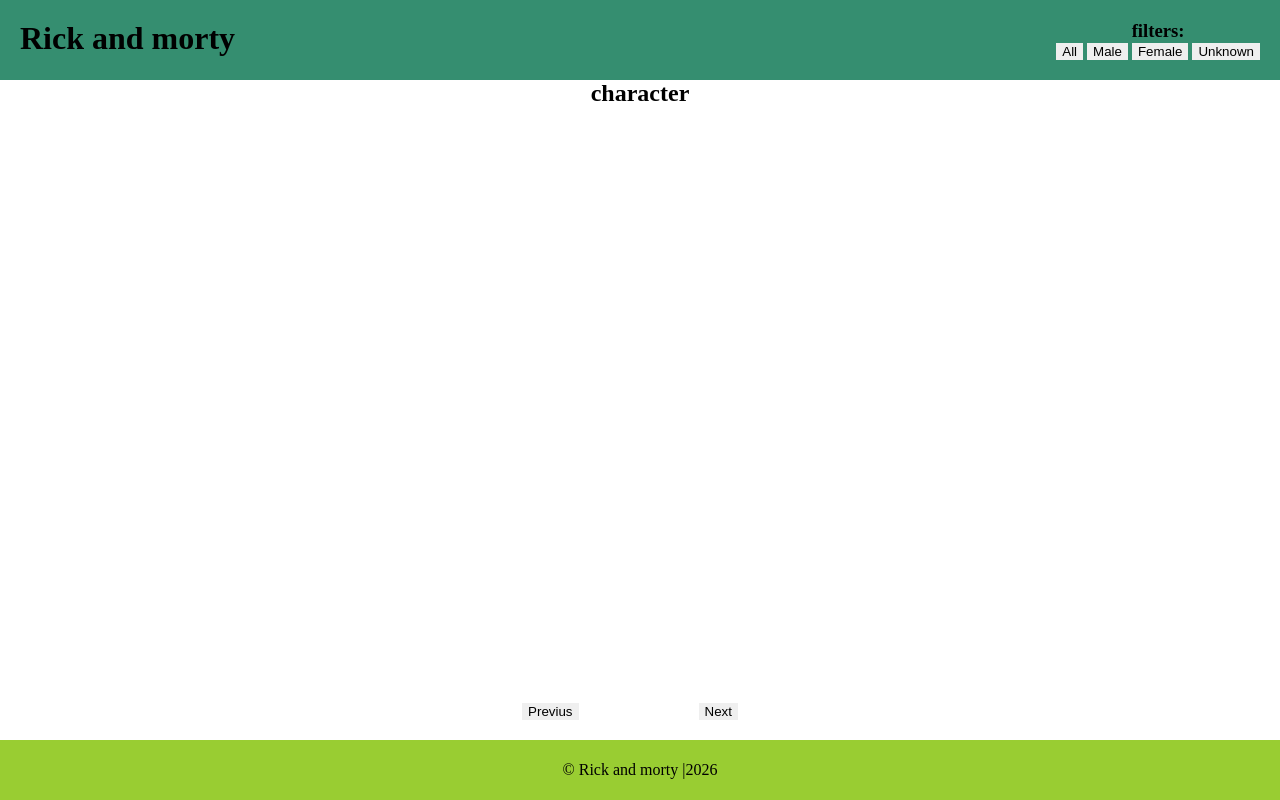
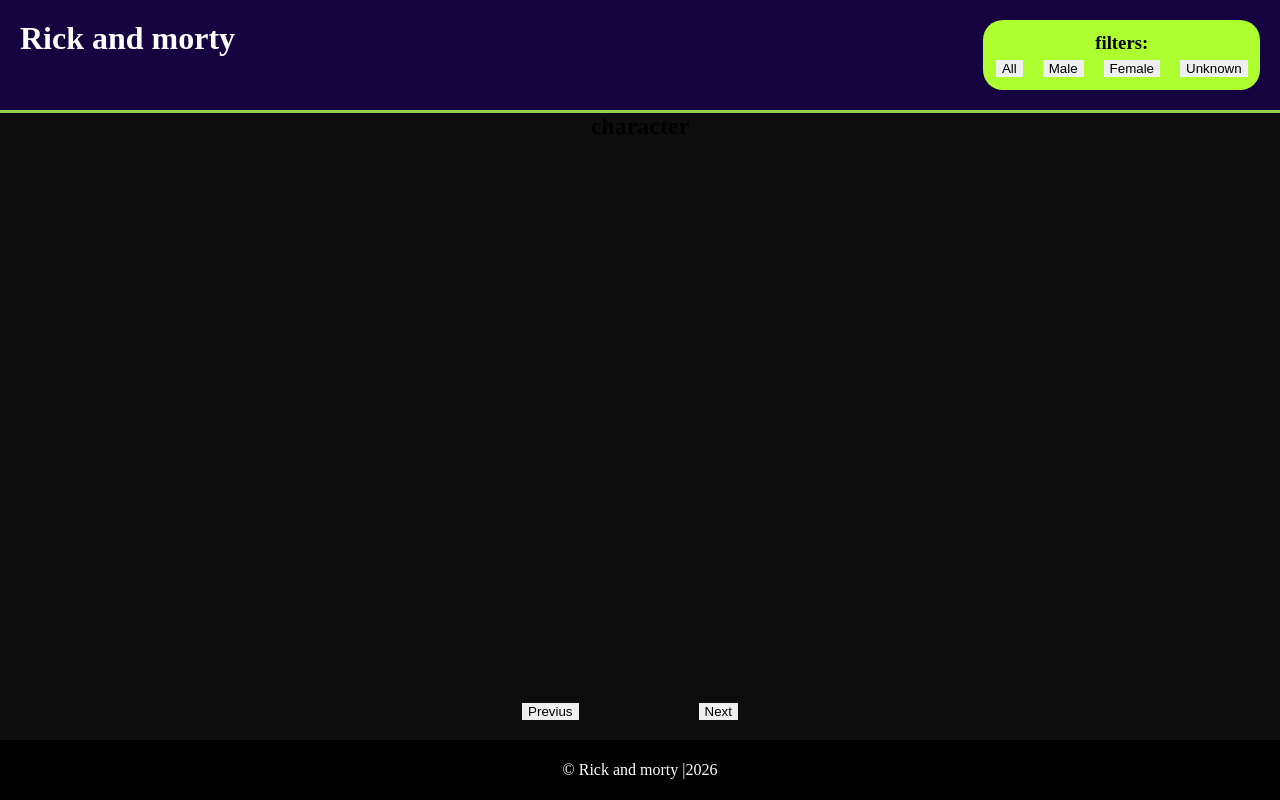
Before and after one commit to Alexandra009mm/Web_side_rick_and_morty, a plain HTML site: page index.html in a window 1280 px wide. Drawn offline with nearby package versions, Linux system fonts and the light colour scheme; no server answers.

Commit message:
version.0.4

```diff
--- a/assets/css/style.css
+++ b/assets/css/style.css
@@ -34,8 +34,25 @@
   justify-content: space-between;
   text-align: center;
   padding: 20px;
-  background-color: rgb(53, 142, 112);
+  background-color: #160440;
   flex-shrink: 0;
+  color: white;
+  border-bottom: solid 3px #97CE4C;
+}
+
+div#filter-container {
+  display: flex;
+  flex-direction: column;
+  gap: 6px;
+  background-color: greenyellow;
+  padding: 1%;
+  color: black;
+  border-radius: 20px;
+}
+
+div#gender-filters {
+  display: flex;
+  gap: 20px;
 }
 
 main {
@@ -44,6 +61,7 @@
   display: flex;
   flex-direction: column;
   text-align: center;
+  background-color: #0D0D0D;
 }
 
 main ul#character {
@@ -59,17 +77,24 @@
   display: flex;
   flex-direction: column;
   padding: 2%;
-  background-color: black;
+  background-color: #1F2937;
   margin: 2%;
   border-radius: 40px 15px;
+  border: 1px solid #97CE4C;
 }
 main ul#character li#Alive img {
   border: 3px solid rgb(63, 250, 1);
   border-radius: 30px 10px;
 }
+main ul#character li#Alive div {
+  color: #F0E14A;
+}
 main ul#character li#Dead img {
   border: 3px solid red;
   border-radius: 30px 10px;
+}
+main ul#character li#Dead div {
+  color: #F0E14A;
 }
 main ul#character li div {
   padding: 2%;
@@ -90,10 +115,11 @@
   display: flex;
   height: 60px;
   justify-content: center;
-  background-color: #99cd32;
+  background-color: black;
   align-items: center;
   flex-shrink: 0;
   z-index: 100;
+  color: white;
 }
 
 div#buttons-page {
```
